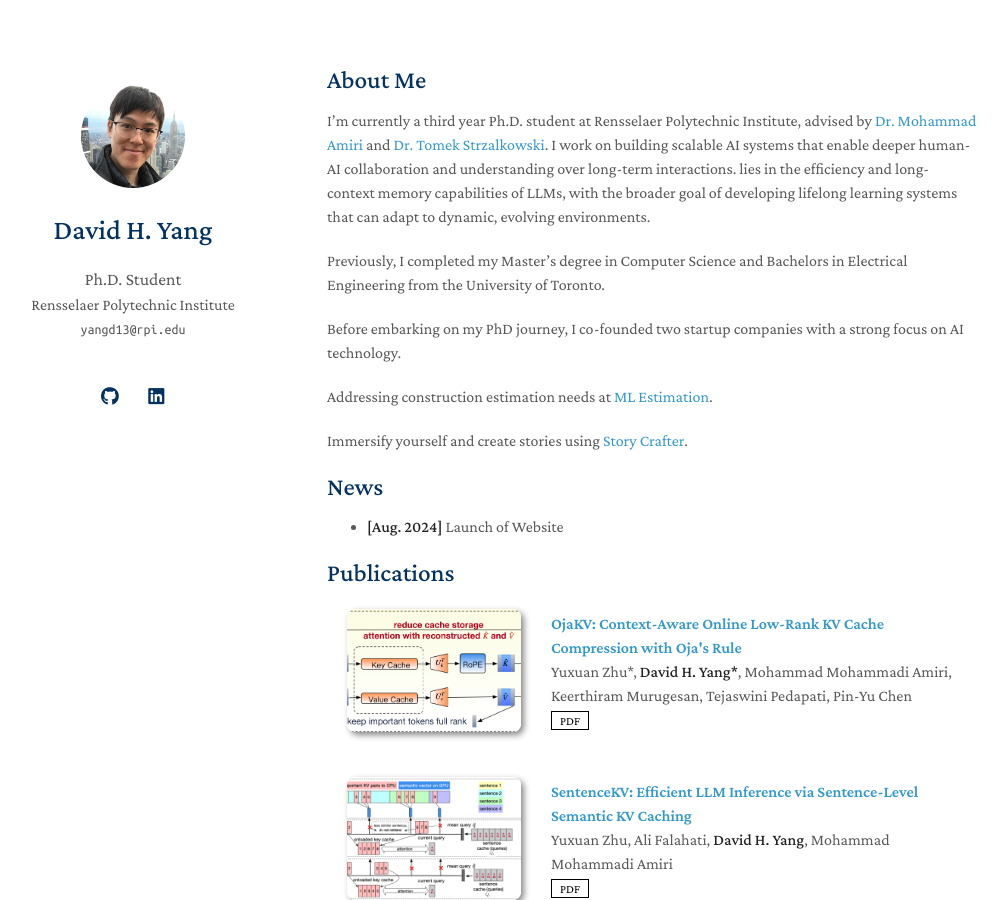
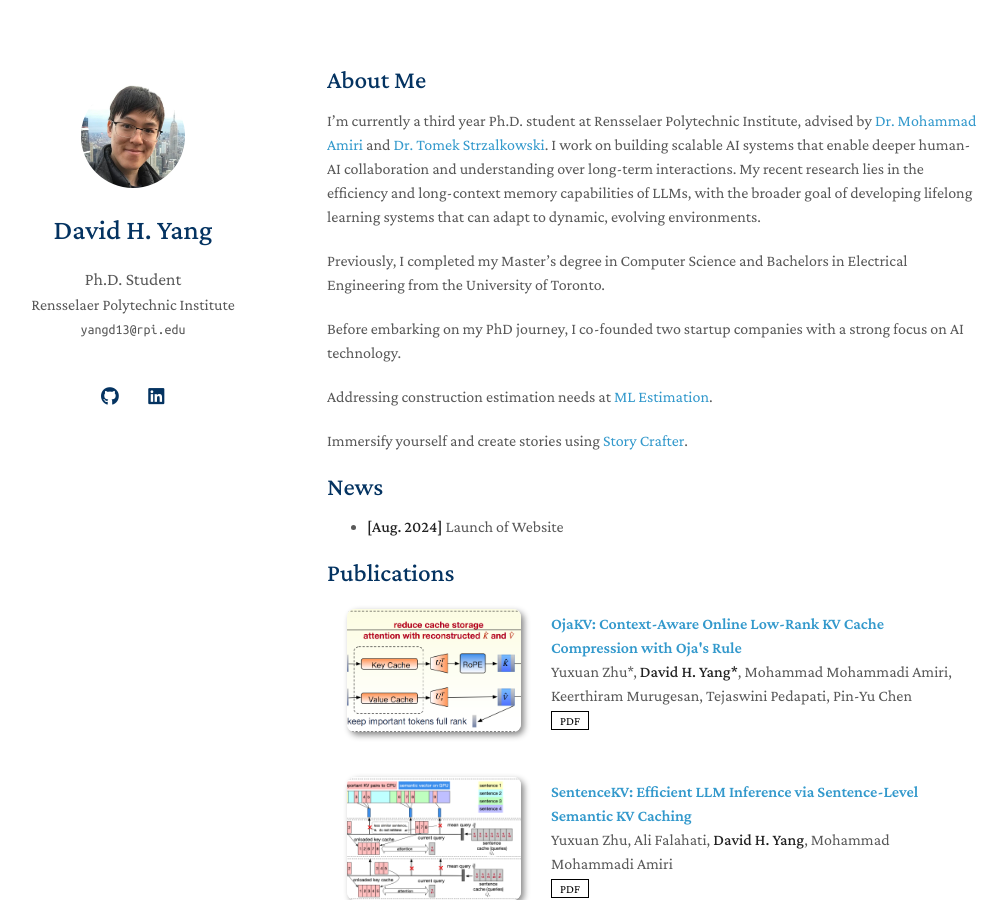
Before and after one commit to Davidhy514/davidhy514.github.io, a Jekyll site: the page built from index.md, in a window 1280 px wide and 900 px high. Shown: the whole window, without its empty margins (143-1149 px from the left). Built offline with Jekyll 4.4.1, drawn with Linux system fonts in a browser that asks for light colours; a style sheet for code colours, icons or effects is not loaded.

Commit message:
Revise 'About Me' section for clarity and completeness
Corrected a sentence fragment and improved clarity in the 'About Me' section.

```diff
--- a/index.md
+++ b/index.md
@@ -4,7 +4,7 @@ layout: homepage
 
 ## About Me
 
-I'm currently a third year Ph.D. student at Rensselaer Polytechnic Institute, advised by [Dr. Mohammad Amiri](https://mmamiri.github.io/) and [Dr. Tomek Strzalkowski](https://lacailab.cogsci.rpi.edu/). I work on building scalable AI systems that enable deeper human-AI collaboration and understanding over long-term interactions.  lies in the efficiency and long-context memory capabilities of LLMs, with the broader goal of developing lifelong learning systems that can adapt to dynamic, evolving environments.
+I'm currently a third year Ph.D. student at Rensselaer Polytechnic Institute, advised by [Dr. Mohammad Amiri](https://mmamiri.github.io/) and [Dr. Tomek Strzalkowski](https://lacailab.cogsci.rpi.edu/). I work on building scalable AI systems that enable deeper human-AI collaboration and understanding over long-term interactions. My recent research lies in the efficiency and long-context memory capabilities of LLMs, with the broader goal of developing lifelong learning systems that can adapt to dynamic, evolving environments.
 
 Previously, I completed my Master's degree in Computer Science and Bachelors in Electrical Engineering from the University of Toronto.
 
```
